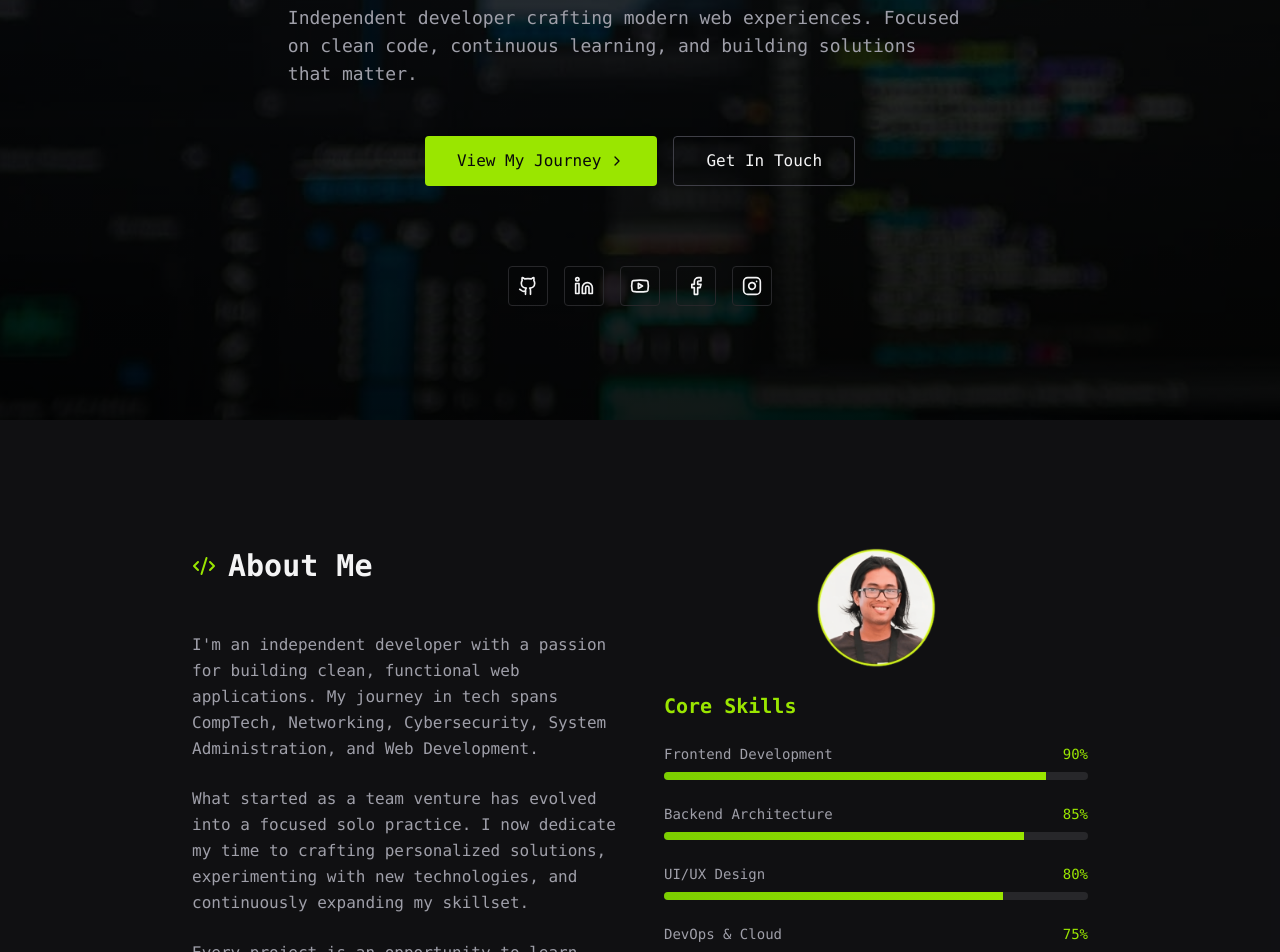
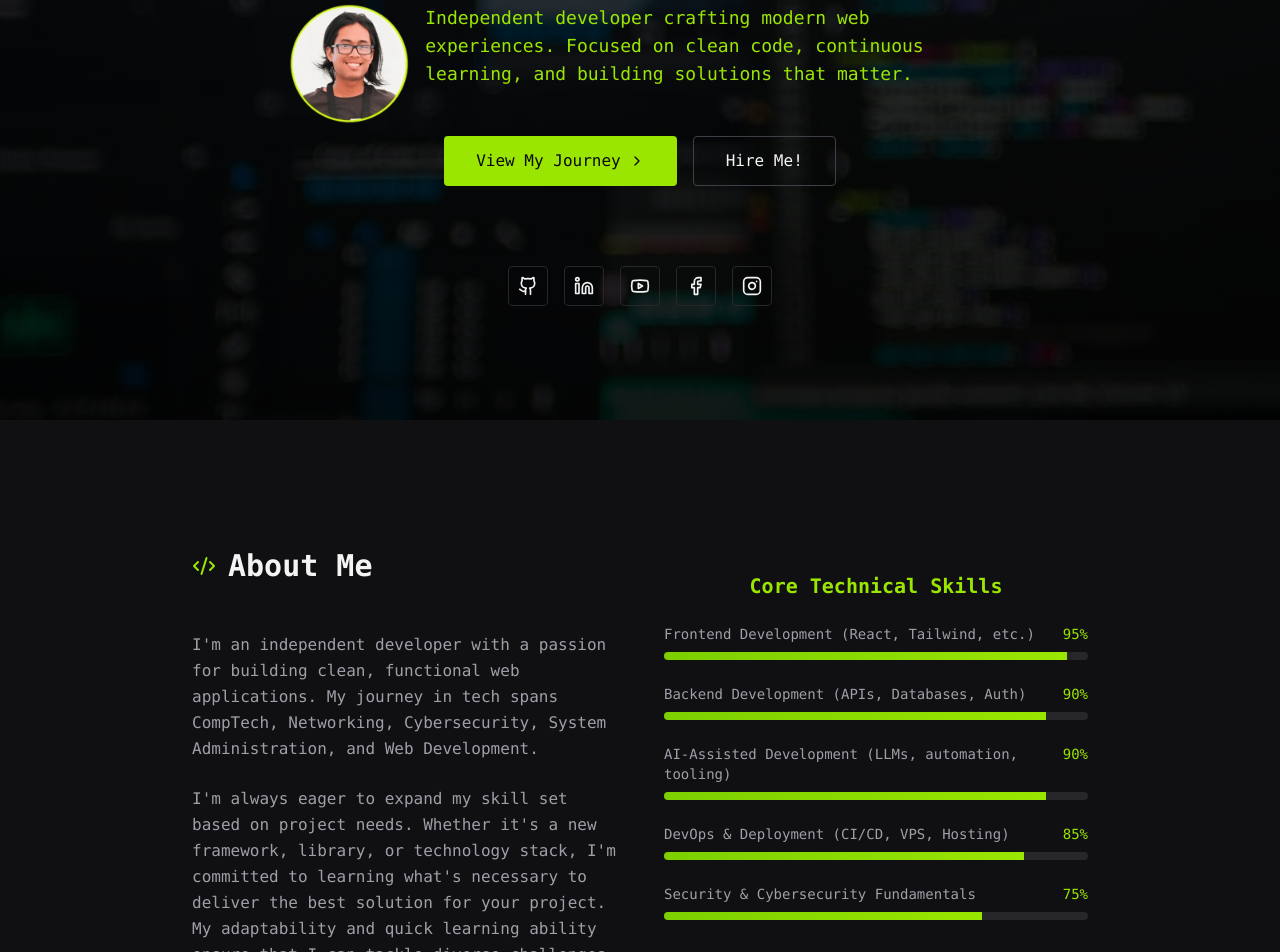
Before and after one commit to StenixDev/stenix.dev, a React (Vite) app: page / in a window 1280 px wide. Shown: the part 380-1332 px from the top of the page. Built offline with nearby package versions, Linux system fonts and the light colour scheme.

Commit message:
[sdev] - update hero and about

```diff
--- a/src/App.tsx
+++ b/src/App.tsx
@@ -11,7 +11,7 @@ function App() {
   const [isScrolled, setIsScrolled] = useState(false);
   const [typedText, setTypedText] = useState<string>('');
   const [stephenText, setStephenText] = useState<string>('');
-  const stephen = "Hi, I'm Stephen";
+  const stephen = `Hi, I'm Stephen`;
   const fullText = 'Your Personal Web Developer and Beyond';
 
   useEffect(() => {
--- a/src/components/About.tsx
+++ b/src/components/About.tsx
@@ -1,11 +1,14 @@
 import { Code2 } from 'lucide-react';
-import profile from '../assets/profile.png';
 
 const skills = [
-  { name: 'Frontend Development', level: 90 },
-  { name: 'Backend Architecture', level: 85 },
-  { name: 'UI/UX Design', level: 80 },
-  { name: 'DevOps & Cloud', level: 75 },
+  {
+    name: 'Frontend Development (React, Tailwind, etc.)',
+    level: 95,
+  },
+  { name: 'Backend Development (APIs, Databases, Auth)', level: 90 },
+  { name: 'AI-Assisted Development (LLMs, automation, tooling)', level: 90 },
+  { name: 'DevOps & Deployment (CI/CD, VPS, Hosting)', level: 85 },
+  { name: 'Security & Cybersecurity Fundamentals', level: 75 },
 ];
 
 function About() {
@@ -25,23 +28,17 @@ function About() {
               Development.
             </p>
             <p className='text-zinc-400 leading-relaxed mb-6'>
-              What started as a team venture has evolved into a focused solo
-              practice. I now dedicate my time to crafting personalized
-              solutions, experimenting with new technologies, and continuously
-              expanding my skillset.
-            </p>
-            <p className='text-zinc-400 leading-relaxed'>
-              Every project is an opportunity to learn, iterate, and deliver
-              something meaningful. I believe in writing code that's not just
-              functional, but maintainable and elegant.
+              I'm always eager to expand my skill set based on project needs.
+              Whether it's a new framework, library, or technology stack, I'm
+              committed to learning what's necessary to deliver the best
+              solution for your project. My adaptability and quick learning
+              ability ensure that I can tackle diverse challenges effectively.
             </p>
           </div>
           <div>
-            <div className='flex justify-center mb-6'>
-              <img src={profile} alt='stenix' width={120} />
-            </div>
-            <h3 className='text-xl font-semibold mb-6 text-lime-400'>
-              Core Skills
+            <div className='flex justify-center mb-6'></div>
+            <h3 className='text-xl font-semibold mb-6 text-lime-400 text-center'>
+              Core Technical Skills
             </h3>
             {skills.map((skill, i) => (
               <div key={i} className='mb-6'>
--- a/src/components/Hero.tsx
+++ b/src/components/Hero.tsx
@@ -6,6 +6,7 @@ import {
   Instagram,
   ChevronRight,
 } from 'lucide-react';
+import profile from '../assets/profile.png';
 
 type HeroProps = {
   scrollToSection: (id: string) => void;
@@ -19,11 +20,11 @@ function Hero({ typeText, stephen, scrollToSection }: HeroProps) {
       id='home'
       className='min-h-screen flex items-center justify-center  px-6 pt-20 pb-10'
     >
-      <div className='max-w-4xl w-full flex flex-col items-center '>
+      <div className='max-w-4xl w-full flex flex-col items-center  '>
         <div className='mb-8'>
-          <div className='flex items-center gap-2 text-lime-400 mb-4'>
+          <div className='flex items-center gap-2 text-lime-400 mb-4 '>
             <span className='w-2 h-2 bg-lime-400 rounded-full animate-pulse'></span>
-            <span className='text-sm'>Available for projects</span>
+            <span className='text-sm '>Available for projects</span>
           </div>
           <h1 className='text-5xl md:text-7xl font-bold mb-6 leading-tight'>
             {/* Hi, I'm <span className='text-lime-400'>Stephen</span> */}
@@ -32,9 +33,15 @@ function Hero({ typeText, stephen, scrollToSection }: HeroProps) {
           </h1>
           <div className='text-2xl md:text-3xl text-white mb-8 h-12'>
             {typeText}
-            <span className='animate-pulse text-lime-400 '>.</span>
           </div>
-          <p className='text-lg text-zinc-400 mb-12 max-w-2xl'>
+
+          <p className='text-lg text-lime-400 mb-12 max-w-2xl '>
+            <img
+              src={profile}
+              alt='stenix'
+              width={120}
+              className='float-left mr-4 mb-2 '
+            />
             Independent developer crafting modern web experiences. Focused on
             clean code, continuous learning, and building solutions that matter.
           </p>
@@ -47,9 +54,9 @@ function Hero({ typeText, stephen, scrollToSection }: HeroProps) {
             </button>
             <button
               onClick={() => scrollToSection('contact')}
-              className='px-8 py-3 border border-zinc-700 rounded hover:border-lime-400 hover:text-lime-400 transition-colors font-medium'
+              className='px-8 py-3 border border-zinc-700 rounded hover:border-lime-400 hover:text-lime-400 transition-colors font-medium cursor-pointer'
             >
-              Get In Touch
+              Hire Me!
             </button>
           </div>
         </div>
```
